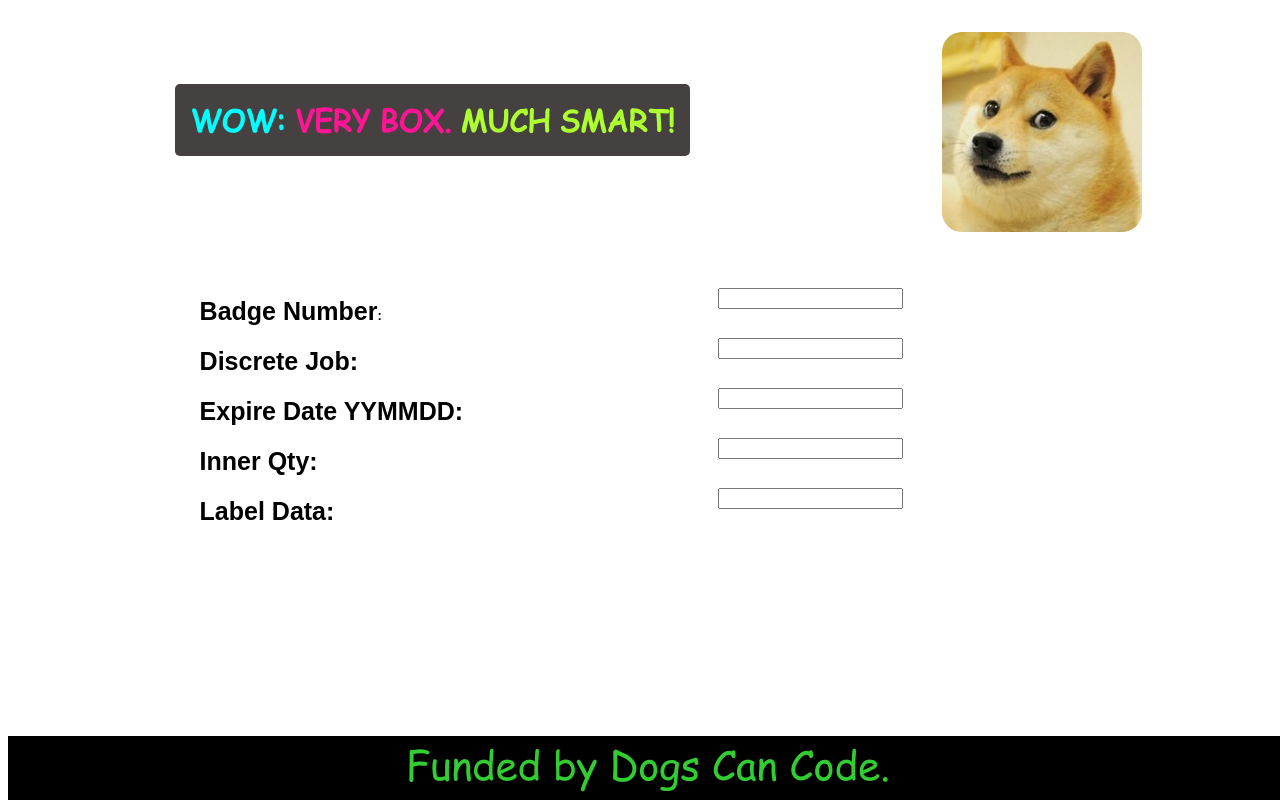
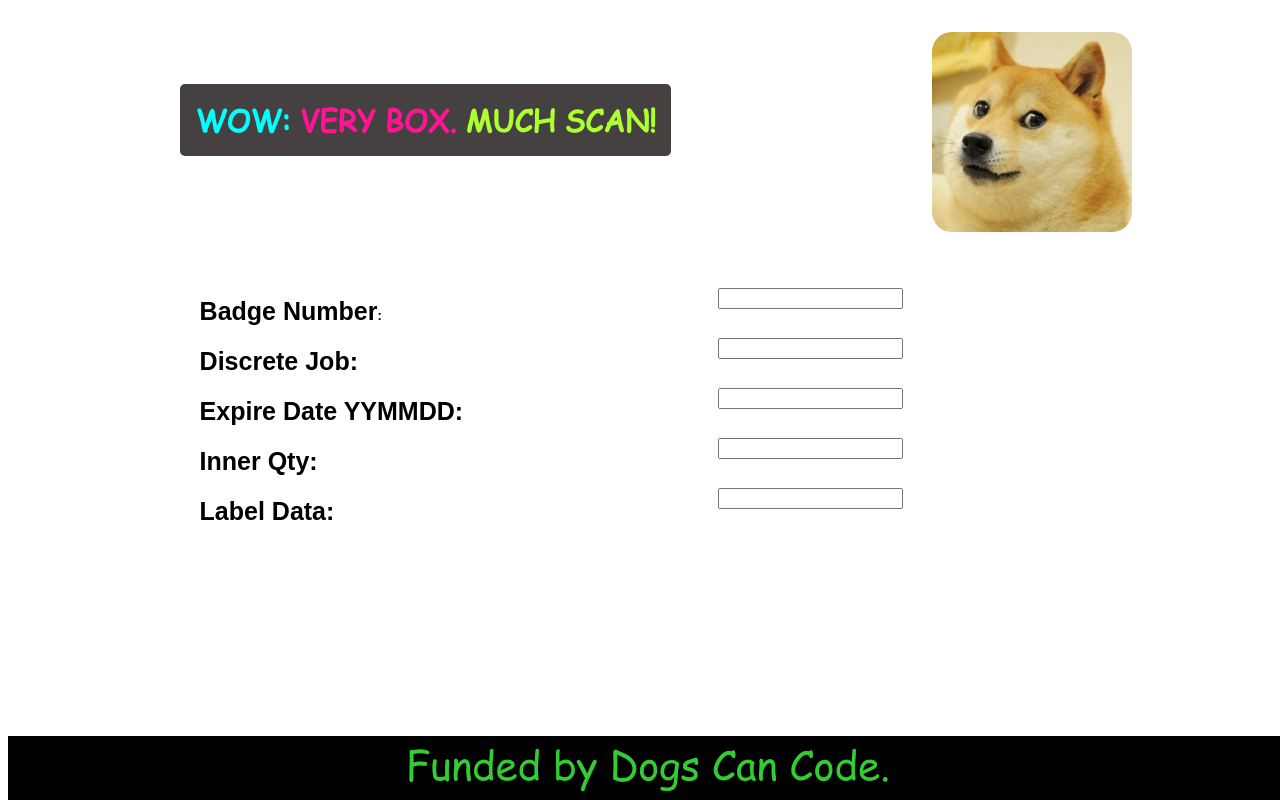
Before and after one commit to summerfr33ze/WOLF, a plain HTML site: page index.html in a window 1280 px wide. Drawn offline with Linux system fonts and the light colour scheme.

Commit message:
VERY SCAN

```diff
--- a/index.html
+++ b/index.html
@@ -22,7 +22,7 @@
             <table align=center border="0" cellpadding="0" style="border-collapse: collapse" width="100%" id="table2">
               <tr>
               <td style="font-size:30px;text-align:center;width=40;border=1;">
-              <b class="header"><span class="wow">WOW:  </span><span class="very-box">VERY BOX.  </span><span class="much-smart"> MUCH SMART!</span></b></td>
+              <b class="header"><span class="wow">WOW:  </span><span class="very-box">VERY BOX.  </span><span class="much-smart"> MUCH SCAN!</span></b></td>
               <td>&nbsp;&nbsp;&nbsp;&nbsp;&nbsp;&nbsp;&nbsp;&nbsp;&nbsp;&nbsp;&nbsp;&nbsp;&nbsp;</td>
                 <td bgcolor="#FFFFFF">
      <img  src="images/shiba.jpg" width="200" height="200" style="border-radius: 20px; margin-top: 3vh"></td>
```
